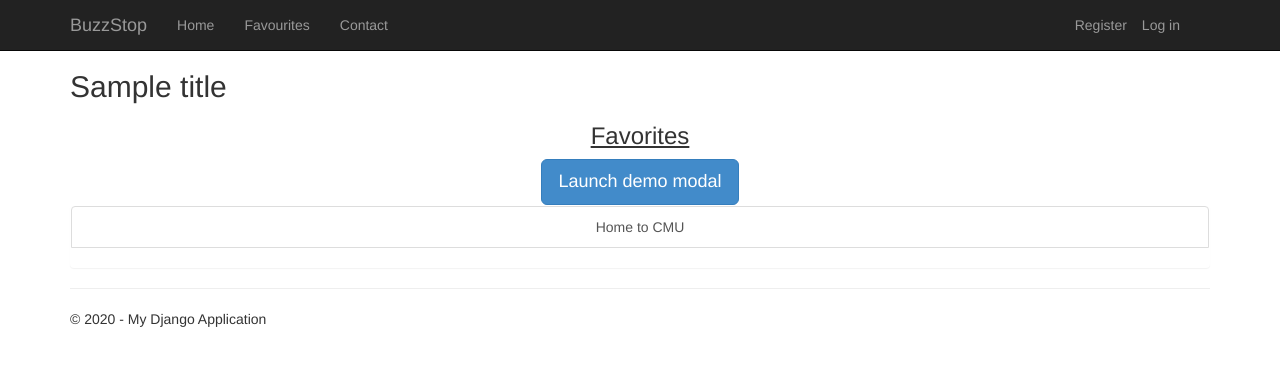
After one commit to aashir789/TartanHacks2015, a Django app: template app/templates/app/about.html in a window 1280 px wide. The commit adds this page. Shown: the top 366 px of the page. Run offline with Django 3.2, Linux system fonts and the light colour scheme; the template is opened without the code that fills it: most values are stand-ins (such as "Sample title", 1, 10 or a date in 2020); some libraries are stand-ins or nearby versions.

Commit message:
add to fav button added

```diff
--- /dev/null
+++ b/app/templates/app/about.html
@@ -0,0 +1,51 @@
+{% extends "app/layout.html" %}
+
+{% block content %}
+
+<h2>{{ title }}</h2>
+<h3>{{ message }}</h3>
+
+<div class="">
+  <center>
+    <u><h3 >Favorites</h3></u>
+
+     <!-- Button trigger modal -->
+<button type="button" class="btn btn-primary btn-lg" data-toggle="modal" data-target="#myModal">
+  Launch demo modal
+</button>
+
+<!-- Modal -->
+<div class="modal fade" id="myModal" tabindex="-1" role="dialog" aria-labelledby="myModalLabel" aria-hidden="true">
+  <div class="modal-dialog">
+    <div class="modal-content">
+      <div class="modal-header">
+        <button type="button" class="close" data-dismiss="modal" aria-label="Close"><span aria-hidden="true">&times;</span></button>
+        <h4 class="modal-title" id="myModalLabel">Enter a nickname</h4>
+      </div>
+      <div class="modal-body">
+
+      </div>
+      <div class="modal-footer">
+        <button type="button" class="btn btn-default" data-dismiss="modal">Close</button>
+        <button type="button" class="btn btn-primary">Add</button>
+      </div>
+    </div>
+  </div>
+</div>
+
+    <ul class="panel list-group">
+
+      <a href="/#" class="list-group-item" data-toggle="collapse" data-target="#sl1" >Home to CMU</a>
+      <div id="sl1" class="sublinks collapse">
+	<li class="list-group-item small">Bus 1: Time</li>
+	<li class="list-group-item small">Bus 2: Time</li>
+      </div>
+
+      <br/>
+
+    </ul>
+  </center>
+</div>
+
+
+{% endblock %}
```
Also changed, not shown: app/templates/app/index.html (+11 -7 lines), 1 other file.
